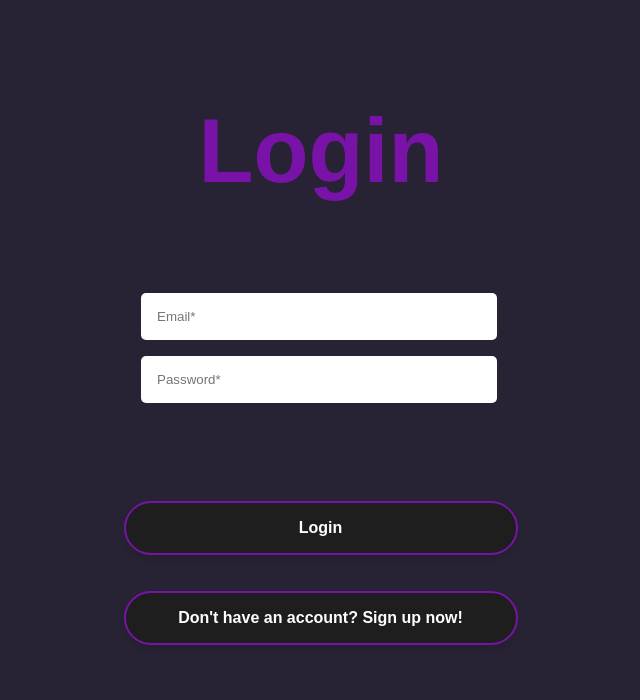
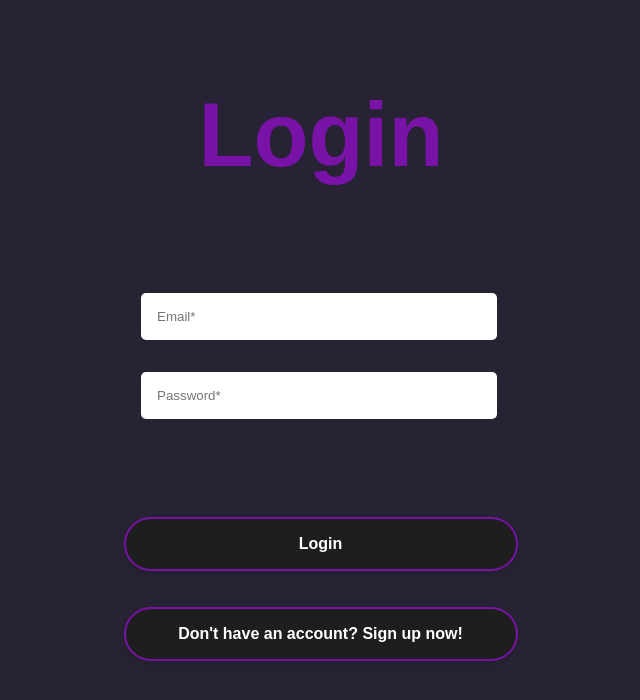
Before and after one commit to Arnold45202/DareShare, a React (Vite) app in the folder frontend/: page /login in a window 1280 px wide. Shown: the top 700 px of the page, without its empty margins (319-959 px from the left). Built offline with nearby package versions, Linux system fonts and the light colour scheme.

Commit message:
gap for input in login page

```diff
--- a/frontend/src/styleSheets/register.css
+++ b/frontend/src/styleSheets/register.css
@@ -32,6 +32,7 @@
 	border-radius: 5px;
 	border: none;
 	margin-bottom: 1rem;
+	margin-top: 1rem;;
 }
 
 .form-group input:focus {
```
